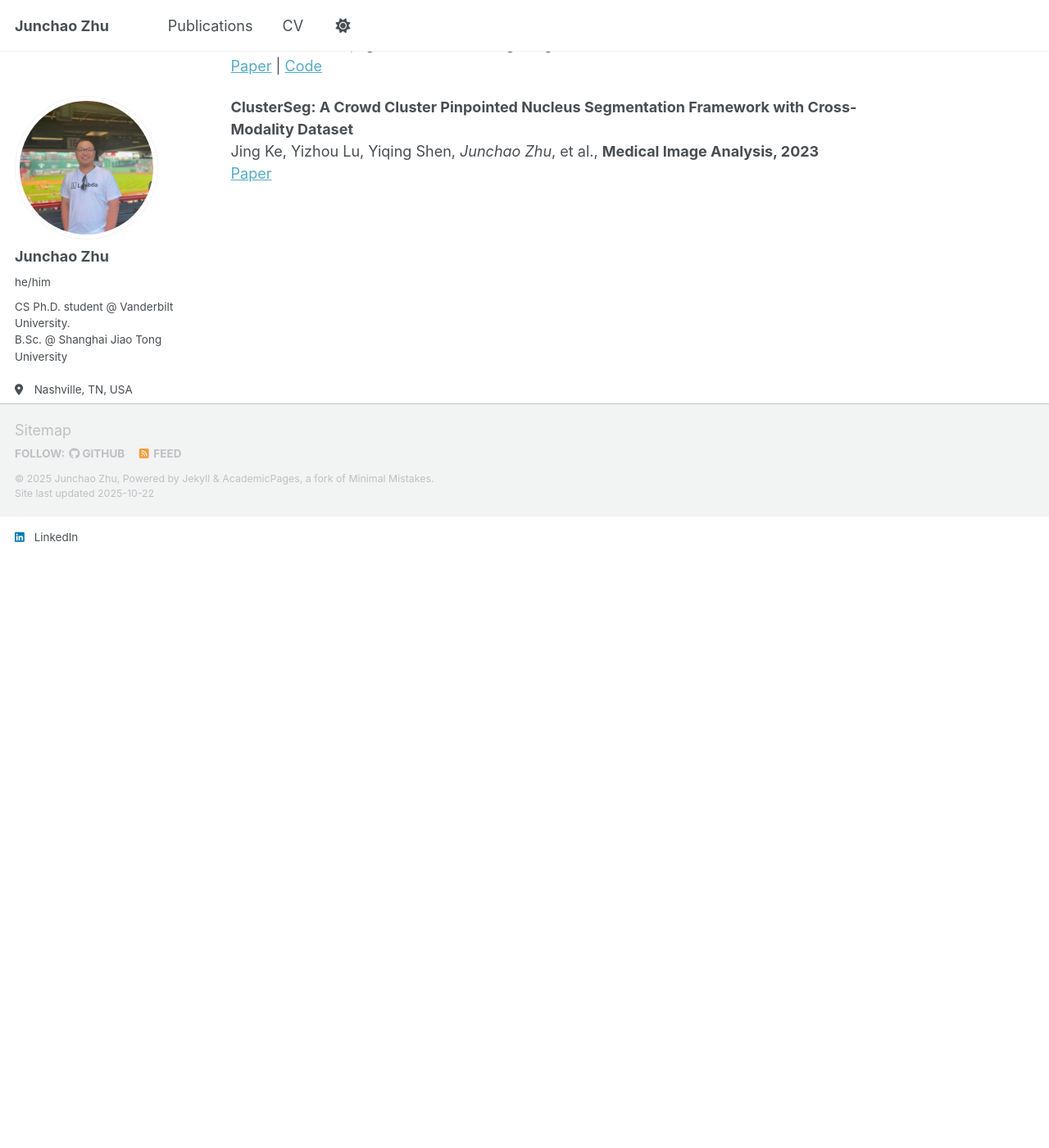
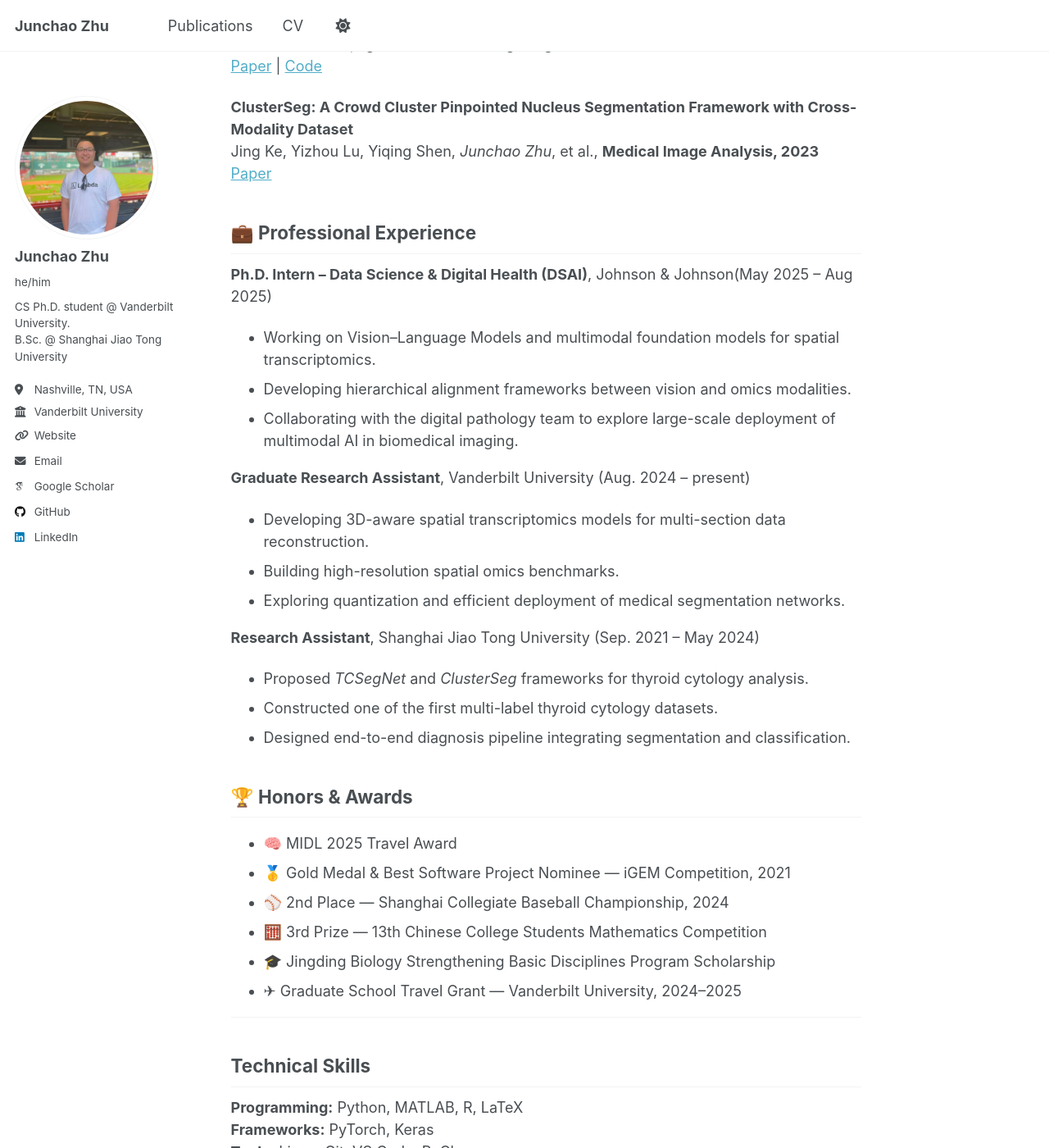
Before and after one commit to Junchao-Zhu/Junchao-Zhu.github.io, a Jekyll site: the page built from _pages/about.md, in a window 1280 px wide and 1400 px high, scrolled down 1424 px. Shown: the whole window at 82% size. Built offline with Jekyll 4.4.1, drawn with Linux system fonts in a browser that asks for light colours; some web fonts are replaced; a script that is not in the unit is left out; before the commit the page ends 2054 px from its top, so only the background shows below that; some of the changed text lies outside the part shown.

Commit message:
Update about.md

```diff
--- a/_pages/about.md
+++ b/_pages/about.md
@@ -51,3 +51,37 @@ Advisors: Dr. Jing Ke and Prof. Hui Lu
 **ClusterSeg: A Crowd Cluster Pinpointed Nucleus Segmentation Framework with Cross-Modality Dataset**
 Jing Ke, Yizhou Lu, Yiqing Shen, *Junchao Zhu*, et al., **Medical Image Analysis, 2023**
 [Paper](https://www.sciencedirect.com/science/article/abs/pii/S1361841523000191)
+
+## 💼 Professional Experience
+
+**Ph.D. Intern – Data Science & Digital Health (DSAI)**, Johnson & Johnson(May 2025 – Aug 2025)
+- Working on Vision–Language Models and multimodal foundation models for spatial transcriptomics.
+- Developing hierarchical alignment frameworks between vision and omics modalities.
+- Collaborating with the digital pathology team to explore large-scale deployment of multimodal AI in biomedical imaging.
+
+**Graduate Research Assistant**, Vanderbilt University (Aug. 2024 – present)
+- Developing 3D-aware spatial transcriptomics models for multi-section data reconstruction.
+- Building high-resolution spatial omics benchmarks.
+- Exploring quantization and efficient deployment of medical segmentation networks.
+
+**Research Assistant**, Shanghai Jiao Tong University (Sep. 2021 – May 2024)
+- Proposed *TCSegNet* and *ClusterSeg* frameworks for thyroid cytology analysis.
+- Constructed one of the first multi-label thyroid cytology datasets.
+- Designed end-to-end diagnosis pipeline integrating segmentation and classification.
+
+## 🏆 Honors & Awards
+- 🧠 MIDL 2025 Travel Award
+- 🥇 Gold Medal & Best Software Project Nominee — iGEM Competition, 2021
+- ⚾ 2nd Place — Shanghai Collegiate Baseball Championship, 2024
+- 🧮 3rd Prize — 13th Chinese College Students Mathematics Competition
+- 🎓 Jingding Biology Strengthening Basic Disciplines Program Scholarship
+- ✈ Graduate School Travel Grant — Vanderbilt University, 2024–2025
+
+---
+
+## Technical Skills
+
+**Programming:** Python, MATLAB, R, LaTeX
+**Frameworks:** PyTorch, Keras
+**Tools:** Linux, Git, VS Code, PyCharm
+**Languages:** Chinese, English
```
